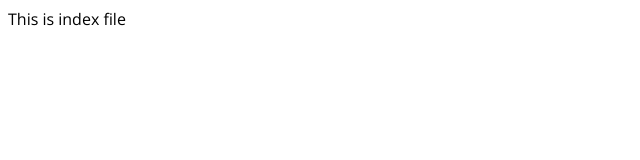
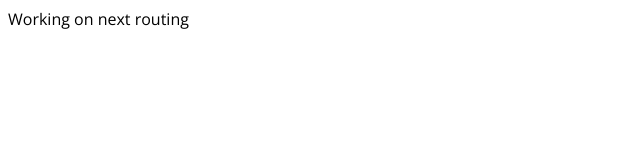
Before and after one commit to sumit-krk/NEXT-Js, a Next.js app in the folder nextjs-course-code-01-getting-started-starting-project/: page / in a window 1280 px wide. Shown: the top 160 px of the page, without its empty margins (0-640 px from the left). Built offline with nearby package versions, Linux system fonts and the light colour scheme.

Commit message:
made changes

```diff
--- a/nextjs-course-code-01-getting-started-starting-project/pages/index.js
+++ b/nextjs-course-code-01-getting-started-starting-project/pages/index.js
@@ -1,6 +1,6 @@
 const Index=()=>{
     return <div>
-        This is index file
+        Working on next routing
     </div>
 }
 
```
